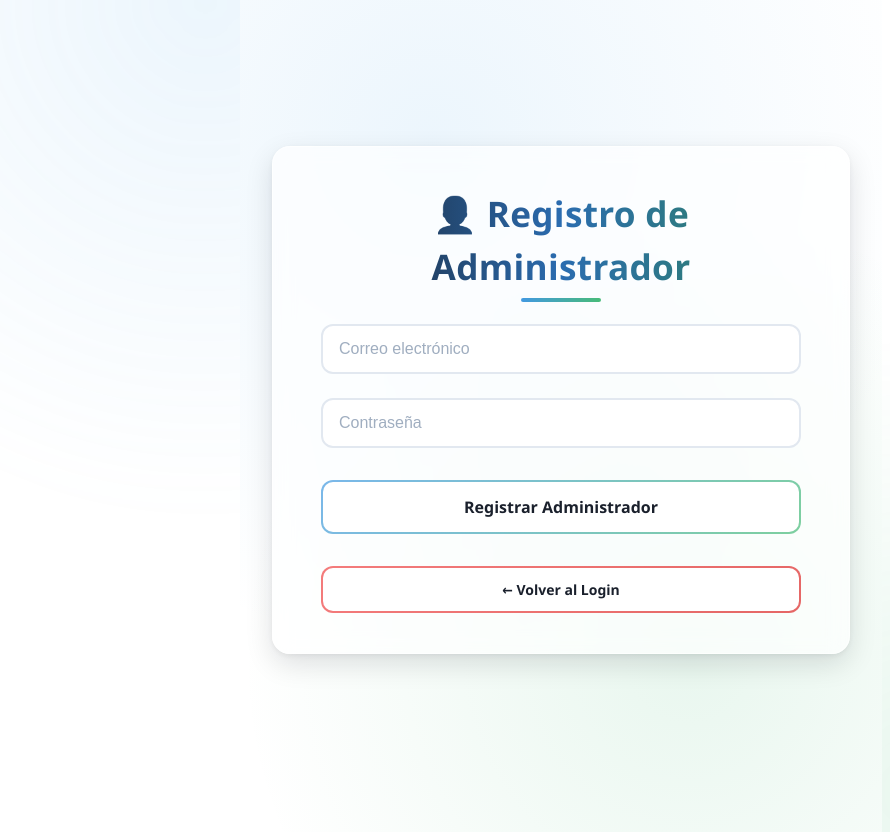
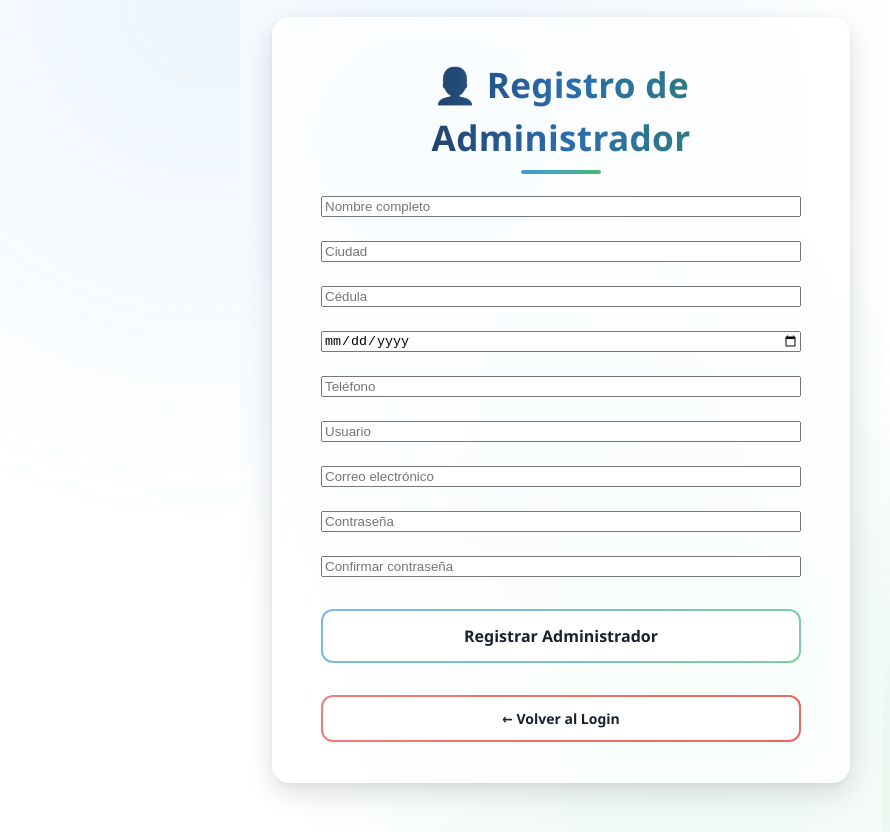
Before and after one commit to kevinrivas07/FrontendGestionDocumentalClinivsion, a React (Vite) app: page /register-admin in a window 1280 px wide. Shown: the whole page, without its empty margins (79-969 px from the left). Built offline with nearby package versions, Linux system fonts and the light colour scheme.

Commit message:
se sube el trabajo funcionando el registro del admin y me lleva al admin dashboard que todavia no esta

```diff
--- a/src/components/Login.jsx
+++ b/src/components/Login.jsx
@@ -4,9 +4,7 @@ import ReCAPTCHA from "react-google-recaptcha";
 import { FaEye, FaEyeSlash } from "react-icons/fa";
 import "../styles/Login.css";
 
-
 const API_URL = "http://localhost:5000/api";
-
 
 function Login() {
   const [username, setUsername] = useState("");
@@ -15,11 +13,9 @@ function Login() {
   const [captchaToken, setCaptchaToken] = useState(null);
   const [showPassword, setShowPassword] = useState(false);
   const navigate = useNavigate();
-
-  // 👇 Referencia al captcha
   const captchaRef = useRef(null);
 
-  // Fondo de login
+  // 👇 Aplica el fondo del login
   useEffect(() => {
     document.body.classList.add("login-background");
     return () => {
@@ -27,34 +23,36 @@ function Login() {
     };
   }, []);
 
-  // Verificar token existente
+  // 👇 Si ya hay sesión activa, redirige según el rol
   useEffect(() => {
     const token = localStorage.getItem("token");
-    if (token) {
+    const role = localStorage.getItem("role");
+
+    if (token && role) {
       try {
         const payload = JSON.parse(atob(token.split(".")[1]));
         if (payload?.userId) {
-          navigate("/home", { replace: true });
+          if (role === "admin") {
+            navigate("/admin/dashboard", { replace: true });
+          } else {
+            navigate("/home", { replace: true });
+          }
         } else {
-          localStorage.removeItem("token");
-          localStorage.removeItem("role");
-          localStorage.removeItem("nombre");
+          localStorage.clear();
         }
-      } catch (err) {
-        localStorage.removeItem("token");
-        localStorage.removeItem("role");
-        localStorage.removeItem("nombre");
-        console.warn("⚠️ Token inválido en el localStorage");
+      } catch {
+        localStorage.clear();
+        console.warn("⚠️ Token inválido o dañado.");
       }
     }
   }, [navigate]);
 
+  // 👇 Manejo del login
   const handleLogin = async (e) => {
     e.preventDefault();
     setError("");
 
     try {
-      // 👇 Aquí agrego /login al endpoint
       const response = await fetch(`${API_URL}/login`, {
         method: "POST",
         headers: { "Content-Type": "application/json" },
@@ -65,19 +63,16 @@ function Login() {
 
       if (response.ok) {
         try {
+          // Decodificar token
           const payload = JSON.parse(atob(data.token.split(".")[1]));
           if (!payload.userId) throw new Error("Token sin userId");
 
+          // Guardar datos en localStorage
           localStorage.setItem("token", data.token);
           localStorage.setItem("role", data.role);
+          localStorage.setItem("nombre", data.user?.nombre || username);
 
-          // 👇 Guardamos el nombre si viene en la respuesta
-          if (data.user?.nombre) {
-            localStorage.setItem("nombre", data.user.nombre);
-          } else {
-            console.warn("⚠️ El backend no envió el nombre del usuario");
-          }
-
+          // Redirigir según el rol
           if (data.role === "admin") {
             navigate("/admin/dashboard", { replace: true });
           } else {
@@ -86,18 +81,18 @@ function Login() {
         } catch (err) {
           console.error("❌ Token mal formado:", err.message);
           setError("Error al procesar el token de sesión.");
-          captchaRef.current.reset();
+          captchaRef.current?.reset();
           setCaptchaToken(null);
         }
       } else {
         setError(data.msg || "Credenciales incorrectas.");
-        captchaRef.current.reset();
+        captchaRef.current?.reset();
         setCaptchaToken(null);
       }
     } catch (err) {
       console.error("❌ Error de conexión:", err.message);
       setError("No se pudo conectar con el servidor.");
-      captchaRef.current.reset();
+      captchaRef.current?.reset();
       setCaptchaToken(null);
     }
   };
@@ -105,13 +100,11 @@ function Login() {
   return (
     <div className="main-container">
       {/* Columna izquierda - Imagen */}
-      <div className="image-container">
-      </div>
+      <div className="image-container"></div>
 
       {/* Columna derecha - Login */}
       <div className="login-container">
         <div className="login-box">
-
           <h2>INICIO DE SESIÓN</h2>
           <form onSubmit={handleLogin}>
             <div className="input-group">
@@ -146,6 +139,15 @@ function Login() {
               </div>
             </div>
 
+            {/* 🔹 ReCAPTCHA */}
+            <div className="captcha-container">
+              <ReCAPTCHA
+                ref={captchaRef}
+                sitekey="6LeW0LErAAAAAIKalgvz2LKBAHMue_GpxaFF8LpS"
+                onChange={setCaptchaToken}
+              />
+            </div>
+
             <button type="submit">Iniciar Sesión</button>
           </form>
 
--- a/src/components/RegisterAdmin.jsx
+++ b/src/components/RegisterAdmin.jsx
@@ -4,27 +4,45 @@ import '../styles/RegisterAdmin.css';
 
 const RegisterAdmin = () => {
   const navigate = useNavigate();
-    const [username, setUsername] = useState('');
-    const [password, setPassword] = useState('');
+  const [formData, setFormData] = useState({
+    nombre: '',
+    ciudad: '',
+    cedula: '',
+    fecha: '',
+    phone: '',
+    username: '',
+    email: '',
+    password: '',
+    confirmPassword: ''
+  });
+
+  const handleChange = (e) => {
+    setFormData({ ...formData, [e.target.name]: e.target.value });
+  };
 
   const handleRegister = async (e) => {
     e.preventDefault();
 
+    if (formData.password !== formData.confirmPassword) {
+      alert('Las contraseñas no coinciden');
+      return;
+    }
+
     try {
-            const response = await fetch('http://localhost:5000/api/admin/register-admin', {
+      const { confirmPassword, ...dataToSend } = formData; // 👈 Eliminamos el campo innecesario
+
+      const response = await fetch('http://localhost:5000/api/register-admin', {
         method: 'POST',
-                headers: {
-                    'Content-Type': 'application/json',
-                },
-                body: JSON.stringify({ username, password }),
+        headers: { 'Content-Type': 'application/json' },
+        body: JSON.stringify(dataToSend)
       });
 
       const data = await response.json();
       if (response.ok) {
         alert('Administrador registrado con éxito');
-                navigate('/'); // Redirige al login después del registro exitoso
+        navigate('/'); // Redirige al login
       } else {
-                alert(`Error: ${data.message}`);
+        alert(`Error: ${data.msg || 'No se pudo registrar el administrador'}`);
       }
     } catch (error) {
       console.error('Error en el registro:', error);
@@ -33,7 +51,7 @@ const RegisterAdmin = () => {
   };
 
   const handleLogout = () => {
-        navigate('/'); // Redirige al login
+    navigate('/');
   };
 
   return (
@@ -42,36 +60,20 @@ const RegisterAdmin = () => {
         <h2>👨‍💼 Registro de Administrador</h2>
 
         <form onSubmit={handleRegister} className="register-form">
-                    <div className="input-group">
-                        <input
-                            type="email"
-                            placeholder="Correo electrónico"
-                            value={username}
-                            onChange={(e) => setUsername(e.target.value)}
-                            required
-                            className="form-input"
-                        />
-                    </div>
+          <input type="text" name="nombre" placeholder="Nombre completo" value={formData.nombre} onChange={handleChange} required />
+          <input type="text" name="ciudad" placeholder="Ciudad" value={formData.ciudad} onChange={handleChange} required />
+          <input type="text" name="cedula" placeholder="Cédula" value={formData.cedula} onChange={handleChange} required />
+          <input type="date" name="fecha" value={formData.fecha} onChange={handleChange} required />
+          <input type="text" name="phone" placeholder="Teléfono" value={formData.phone} onChange={handleChange} required />
+          <input type="text" name="username" placeholder="Usuario" value={formData.username} onChange={handleChange} required />
+          <input type="email" name="email" placeholder="Correo electrónico" value={formData.email} onChange={handleChange} required />
+          <input type="password" name="password" placeholder="Contraseña" value={formData.password} onChange={handleChange} required />
+          <input type="password" name="confirmPassword" placeholder="Confirmar contraseña" value={formData.confirmPassword} onChange={handleChange} required />
 
-                    <div className="input-group">
-                        <input
-                            type="password"
-                            placeholder="Contraseña"
-                            value={password}
-                            onChange={(e) => setPassword(e.target.value)}
-                            required
-                            className="form-input"
-                        />
-                    </div>
-
-                    <button type="submit" className="register-btn">
-                        Registrar Administrador
-                    </button>
+          <button type="submit" className="register-btn">Registrar Administrador</button>
         </form>
 
-                <button onClick={handleLogout} className="logout-btn">
-                    ← Volver al Login
-                </button>
+        <button onClick={handleLogout} className="logout-btn">← Volver al Login</button>
       </div>
     </div>
   );
```
Lines whose indentation alone changed are shown as unchanged.
